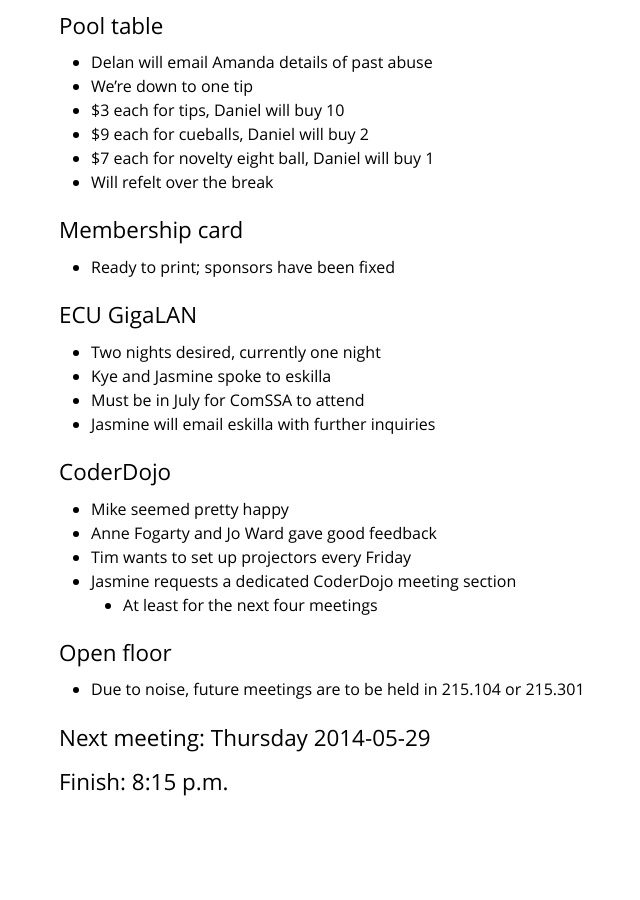
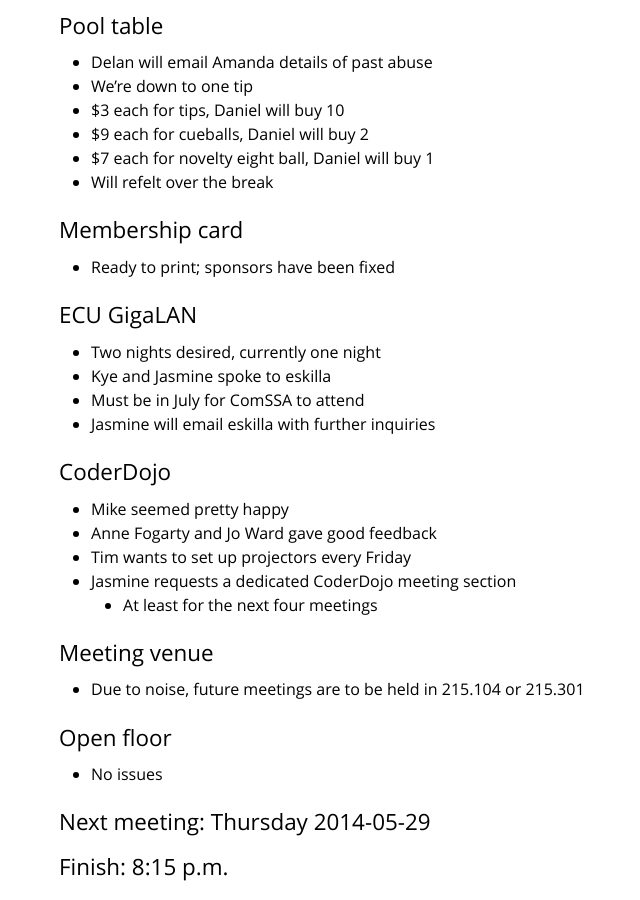
Before and after one commit to ComSSA/www.comssa.org.au, a Jekyll site: the page built from minutes/2014-05-13/index.md, in a window 1280 px wide and 900 px high, scrolled down 2249 px. Shown: the whole window, without its empty margins (261-901 px from the left). Built offline with Jekyll 4.4.1, drawn with Linux system fonts in a browser that asks for light colours; before the commit the page ends 3064 px from its top, so only the background shows below that.

Commit message:
moved meeting venue out of open floor

```diff
--- a/minutes/2014-05-13/index.md
+++ b/minutes/2014-05-13/index.md
@@ -126,9 +126,13 @@ title: Minutes for 2015-05-13
   * Jasmine requests a dedicated CoderDojo meeting section
     * At least for the next four meetings
 
+## Meeting venue
+
+  * Due to noise, future meetings are to be held in 215.104 or 215.301
+
 ## Open floor
 
-  * Due to noise, future meetings are to be held in 215.104 or 215.301
+  * No issues
 
 ## Next meeting: Thursday 2014-05-29
 
```
